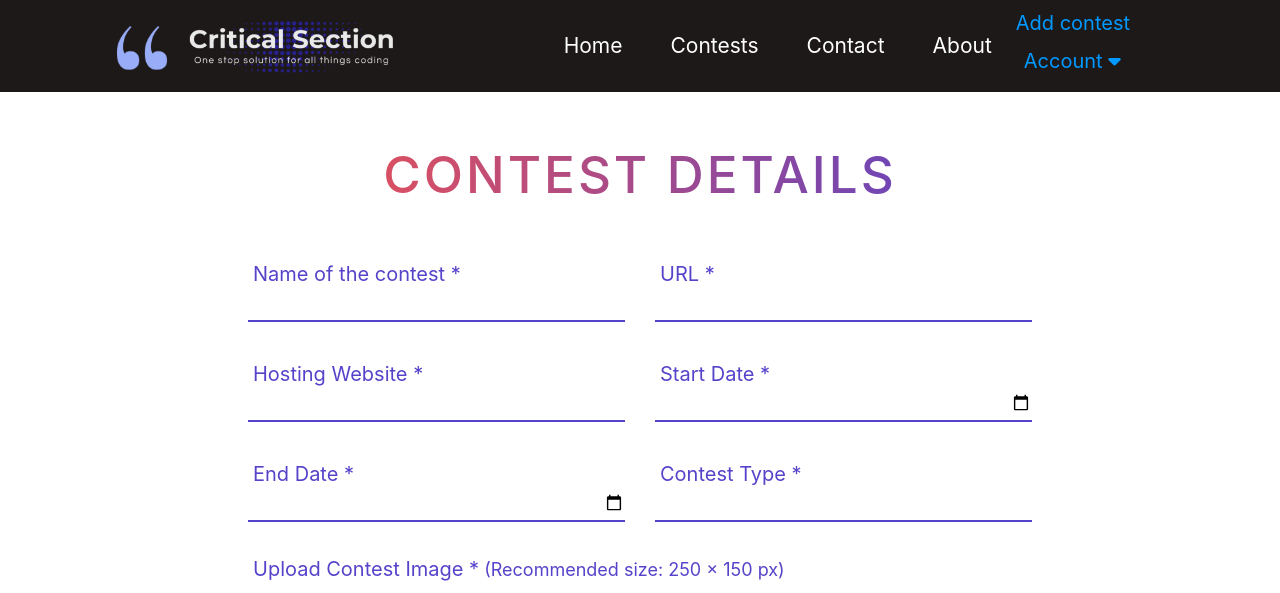
After one commit to Pirate2606/critical-section, a Flask app: page /create_contest in a window 1280 px wide. The commit adds this page. Shown: the top 593 px of the page. Run offline with Flask 2, Linux system fonts and the light colour scheme; a user stored in the database is signed in; data comes from the database, SQL or seed files in the repository; data that the repository does not hold is empty; parts of the project's set-up code (start-up, migrations or seed data) failed here and were passed over; some libraries are stand-ins or nearby versions.

Commit message:
added create contest form

```diff
--- a/app.py
+++ b/app.py
@@ -86,6 +86,52 @@ def contest(category):
                                user_name=user_name,
                                is_admin=is_admin,
                                formatted_date=formatted_date)
+
+
+@app.route('/create_contest', methods=["GET", "POST"])
+@login_required
+def create_contest():
+    contests = Contests()
+    if contests.query.all() is not None:
+        length = len(contests.query.all())
+    else:
+        length = 0
+    if request.method == "POST":
+        file = request.files['contest_pic']
+        if 'contest_pic' in request.files and allowed_file(file.filename):
+            contests.contest_id = length + 1
+            contests.contest_name = request.form["name"]
+            contests.contest_url = request.form["url"]
+            contests.contest_type = request.form["type"]
+            contests.start_date_time = request.form["start"]
+            contests.end_date_time = request.form["end"]
+            contests.contest_status = check_contest_status(request.form["start"], request.form["end"])
+            contests.hosted_on = request.form["hosted"]
+            contests.posted_by = Users.query.filter_by(id=session["user_id"]).first().user_name
+            image_filename = photos.save(file)
+            static = os.path.join(os.path.curdir, "static")
+            pictures = os.path.join(static, "pictures")
+            image_location = os.path.join(pictures, image_filename)
+            with open(image_location, "rb") as file:
+                url = "https://api.imgbb.com/1/upload"
+                payload = {
+                    "key": '00a33d9bbaa2f24bf801c871894e91d4',
+                    "image": base64.b64encode(file.read()),
+                }
+                res = requests.post(url, payload)
+                str_name = ""
+                for r in res:
+                    str_name += r.decode("utf8")
+                contests.contest_pic = json.loads(str_name)['data']['url']
+            db.session.add(contests)
+            db.session.commit()
+        return redirect(url_for("home"))
+    if not session.get('user_id'):
+        return redirect(url_for("signup"))
+    else:
+        user_name = Users.query.filter_by(id=session['user_id']).first().user_name
+        is_admin = Users.query.filter_by(id=session['user_id']).first().is_admin
+        return render_template("register-contest.html", user_name=user_name, is_admin=is_admin)
 
 
 @app.route('/ongoing')
--- a/static/css/styles.css
+++ b/static/css/styles.css
@@ -705,3 +705,86 @@ input:focus::-webkit-datetime-edit {
     background-color: #3a668d;
     color: #fff;
 }
+
+
+/*************************************
+******** CONTEST DETAILS FORM ********
+*************************************/
+
+.get-in-touch {
+    max-width: 800px;
+    margin: 50px auto;
+    position: relative;
+}
+
+.get-in-touch .title {
+    text-align: center;
+    text-transform: uppercase;
+    letter-spacing: 3px;
+    font-size: 3.2em;
+    line-height: 48px;
+    padding-bottom: 48px;
+    color: #5543ca;
+    background: #5543ca;
+    background: -moz-linear-gradient(left, #f4524d 0%, #5543ca 100%) !important;
+    background: -webkit-linear-gradient(
+            left,
+            #f4524d 0%,
+            #5543ca 100%
+    ) !important;
+    background: linear-gradient(to right, #f4524d 0%, #5543ca 100%) !important;
+    -webkit-background-clip: text !important;
+    -webkit-text-fill-color: transparent !important;
+}
+
+.contact-form .form-field {
+    position: relative;
+    margin: 32px 0;
+}
+
+.contact-form .input-text:focus {
+    outline: none;
+}
+
+.contact-form .input-text:focus + .label,
+.contact-form .input-text.not-empty + .label {
+    -webkit-transform: translateY(-24px);
+    transform: translateY(-24px);
+}
+
+.contact-form .label {
+    position: absolute;
+    left: 20px;
+    bottom: 11px;
+    font-size: 20px;
+    line-height: 26px;
+    font-weight: 400;
+    color: #5543ca;
+    cursor: text;
+    transition: -webkit-transform 0.2s ease-in-out;
+    transition: transform 0.2s ease-in-out;
+    transition: transform 0.2s ease-in-out, -webkit-transform 0.2s ease-in-out;
+}
+
+.contact-form .submit-btn {
+    display: inline-block;
+    background-color: #000;
+    background-image: linear-gradient(125deg, #a72879, #064497);
+    color: #fff;
+    text-transform: uppercase;
+    letter-spacing: 2px;
+    font-size: 16px;
+    padding: 8px 16px;
+    border: none;
+    width: 200px;
+    cursor: pointer;
+}
+
+input[type=datetime-local]:required:invalid::-webkit-datetime-edit {
+    color: transparent !important;
+}
+
+
+input[type=datetime-local]:focus::-webkit-datetime-edit {
+    color: black !important;
+}
--- /dev/null
+++ b/templates/register-contest.html
@@ -0,0 +1,91 @@
+{% extends "base.html" %}
+
+{% block content %}
+
+<section class="get-in-touch p-2">
+    <h1 class="title">contest details</h1>
+    <form class="contact-form row" method="POST" enctype="multipart/form-data">
+        <div class="form-field col-lg-6">
+            <label class="label pb-3" for="name">Name of the contest *</label>
+            <input id="name" name="name" class="input-text js-input" type="text" required autocomplete="off"/>
+        </div>
+        <div class="form-field col-lg-6">
+            <label class="label pb-3" for="url">URL *</label>
+            <input id="url" name="url" class="input-text js-input" type="text" required autocomplete="off"/>
+        </div>
+        <div class="form-field col-lg-6">
+            <label class="label pb-3" for="hosted">Hosting Website *</label>
+            <input id="hosted" name="hosted" class="input-text js-input" type="text" required autocomplete="off"/>
+        </div>
+
+        <div class="form-field col-lg-6">
+            <label class="label pb-3" for="exampleInputEmail1">Start Date *</label>
+            <input
+                type="datetime-local"
+                name="start"
+                id="name"
+                class="input-text js-input"
+                required
+            />
+        </div>
+
+        <div class="form-field col-lg-6">
+            <label class="label pb-3" for="exampleInputEmail1">End Date *</label>
+            <input
+                type="datetime-local"
+                name="end"
+                id="name"
+                class="input-text js-input"
+                required
+            />
+        </div>
+
+        <div class="form-field col-lg-6 datalist-stuff">
+            <label class="label pb-3" for="name">Contest Type *</label>
+            <input
+                class="input-text js-input"
+                list="hosting-plan"
+                type="text"
+                name="type"
+                required
+            />
+
+            <datalist id="hosting-plan">
+                <option value="Competitive Challenges"></option>
+                <option value="Hackathons"></option>
+                <option value="Hiring Challenges (Jobs)"></option>
+                <option value="University Challenges"></option>
+            </datalist>
+        </div>
+
+
+        <div class="container">
+            <div class="row">
+                <div class="form-field col-lg-12">
+                    <div class="form-group">
+                        <label class="label" for="contest_pic">Upload Contest Image *<span style="font-size: 18px;"> (Recommended size: 250 × 150 px)</span> </label>
+                    </div>
+                </div>
+            </div>
+
+            <div class="row file-upload-box">
+                <div class="form-field col-lg-12">
+                    <div class="form-group files">
+                        <input
+                            type="file"
+                            name="contest_pic"
+                            id="contest_pic"
+                            class="js-input form-control"
+                            required
+                        />
+                    </div>
+                </div>
+            </div>
+        </div>
+        <div class="form-field col-lg-12 file-upload-box">
+            <input class="submit-btn" type="submit" value="Submit" />
+        </div>
+    </form>
+</section>
+
+{% endblock %}
```
Also changed, not shown: static/pictures/download.jpg (deleted), static/pictures/download_1.jpg (deleted).
